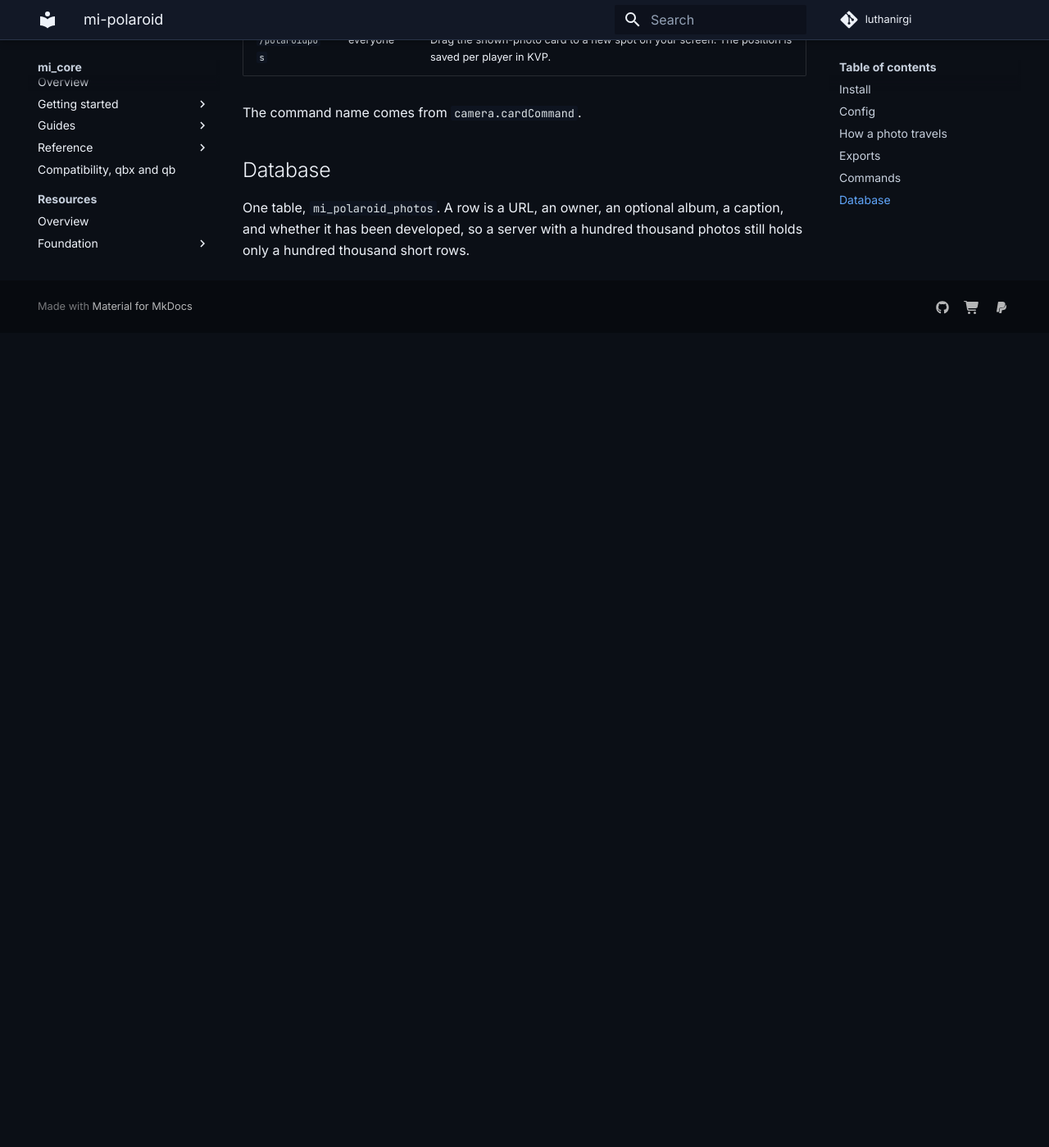
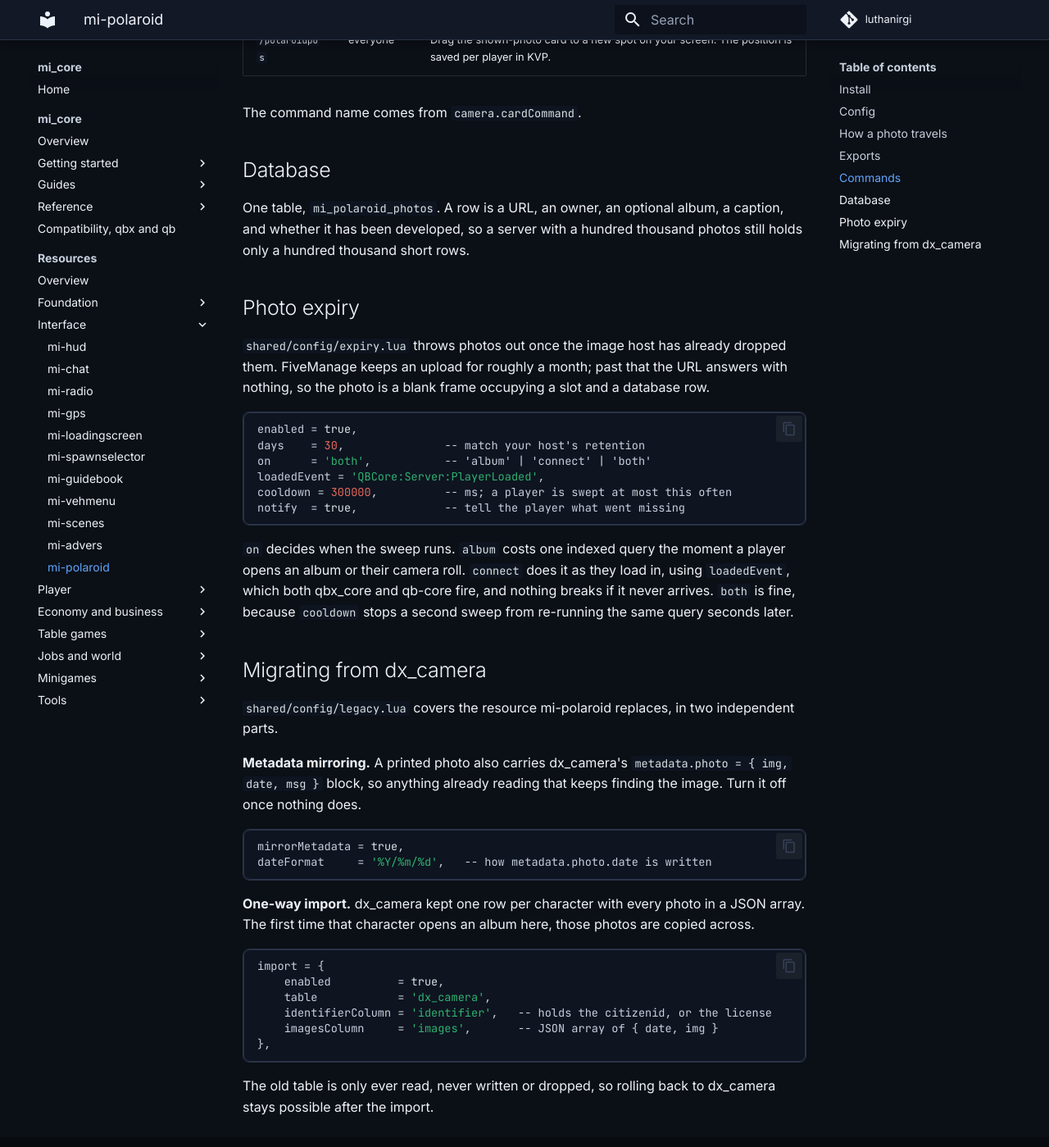
Before and after one commit to luthanirgi/luthanirgi.github.io, an MkDocs documentation site: the page built from docs/resources/mi-polaroid.md, in a window 1280 px wide and 1400 px high, scrolled down 3325 px. Shown: the whole window at 82% size. Built offline with MkDocs 1.6.1 and Material for MkDocs 9.7.7, drawn with Linux system fonts in a browser that asks for light colours; before the commit the page ends 3731 px from its top, so only the background shows below that.

Commit message:
docs; mi-polaroid documents photo expiry and the dx_camera migration

````diff
--- a/docs/resources/mi-polaroid.md
+++ b/docs/resources/mi-polaroid.md
@@ -125,3 +125,42 @@
 ## Database
 
 One table, `mi_polaroid_photos`. A row is a URL, an owner, an optional album, a caption, and whether it has been developed, so a server with a hundred thousand photos still holds only a hundred thousand short rows.
+
+## Photo expiry
+
+`shared/config/expiry.lua` throws photos out once the image host has already dropped them. FiveManage keeps an upload for roughly a month; past that the URL answers with nothing, so the photo is a blank frame occupying a slot and a database row.
+
+```lua
+enabled = true,
+days    = 30,               -- match your host's retention
+on      = 'both',           -- 'album' | 'connect' | 'both'
+loadedEvent = 'QBCore:Server:PlayerLoaded',
+cooldown = 300000,          -- ms; a player is swept at most this often
+notify  = true,             -- tell the player what went missing
+```
+
+`on` decides when the sweep runs. `album` costs one indexed query the moment a player opens an album or their camera roll. `connect` does it as they load in, using `loadedEvent`, which both qbx_core and qb-core fire, and nothing breaks if it never arrives. `both` is fine, because `cooldown` stops a second sweep from re-running the same query seconds later.
+
+## Migrating from dx_camera
+
+`shared/config/legacy.lua` covers the resource mi-polaroid replaces, in two independent parts.
+
+**Metadata mirroring.** A printed photo also carries dx_camera's `metadata.photo = { img, date, msg }` block, so anything already reading that keeps finding the image. Turn it off once nothing does.
+
+```lua
+mirrorMetadata = true,
+dateFormat     = '%Y/%m/%d',   -- how metadata.photo.date is written
+```
+
+**One-way import.** dx_camera kept one row per character with every photo in a JSON array. The first time that character opens an album here, those photos are copied across.
+
+```lua
+import = {
+    enabled          = true,
+    table            = 'dx_camera',
+    identifierColumn = 'identifier',   -- holds the citizenid, or the license
+    imagesColumn     = 'images',       -- JSON array of { date, img }
+},
+```
+
+The old table is only ever read, never written or dropped, so rolling back to dx_camera stays possible after the import.
````
